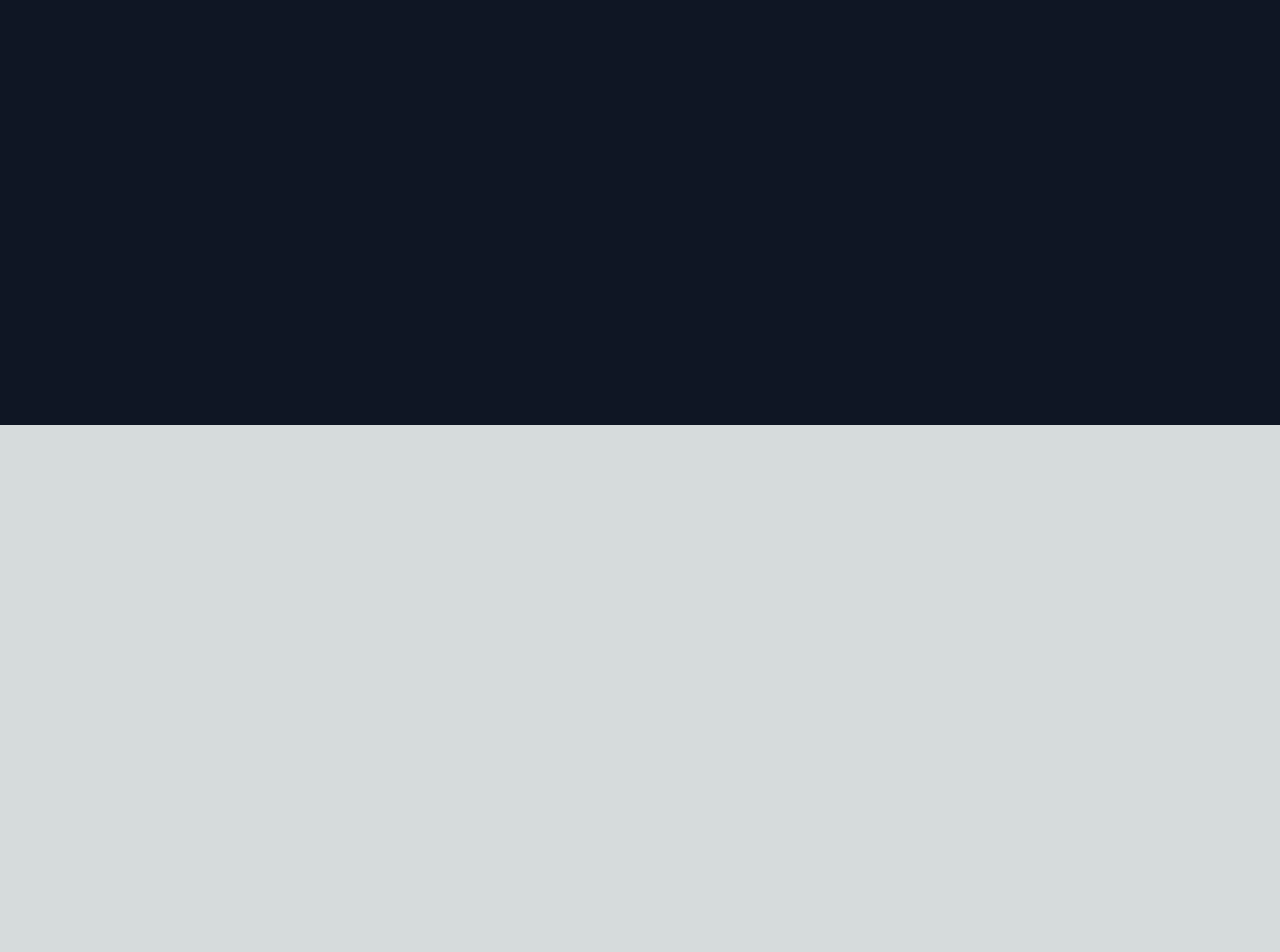
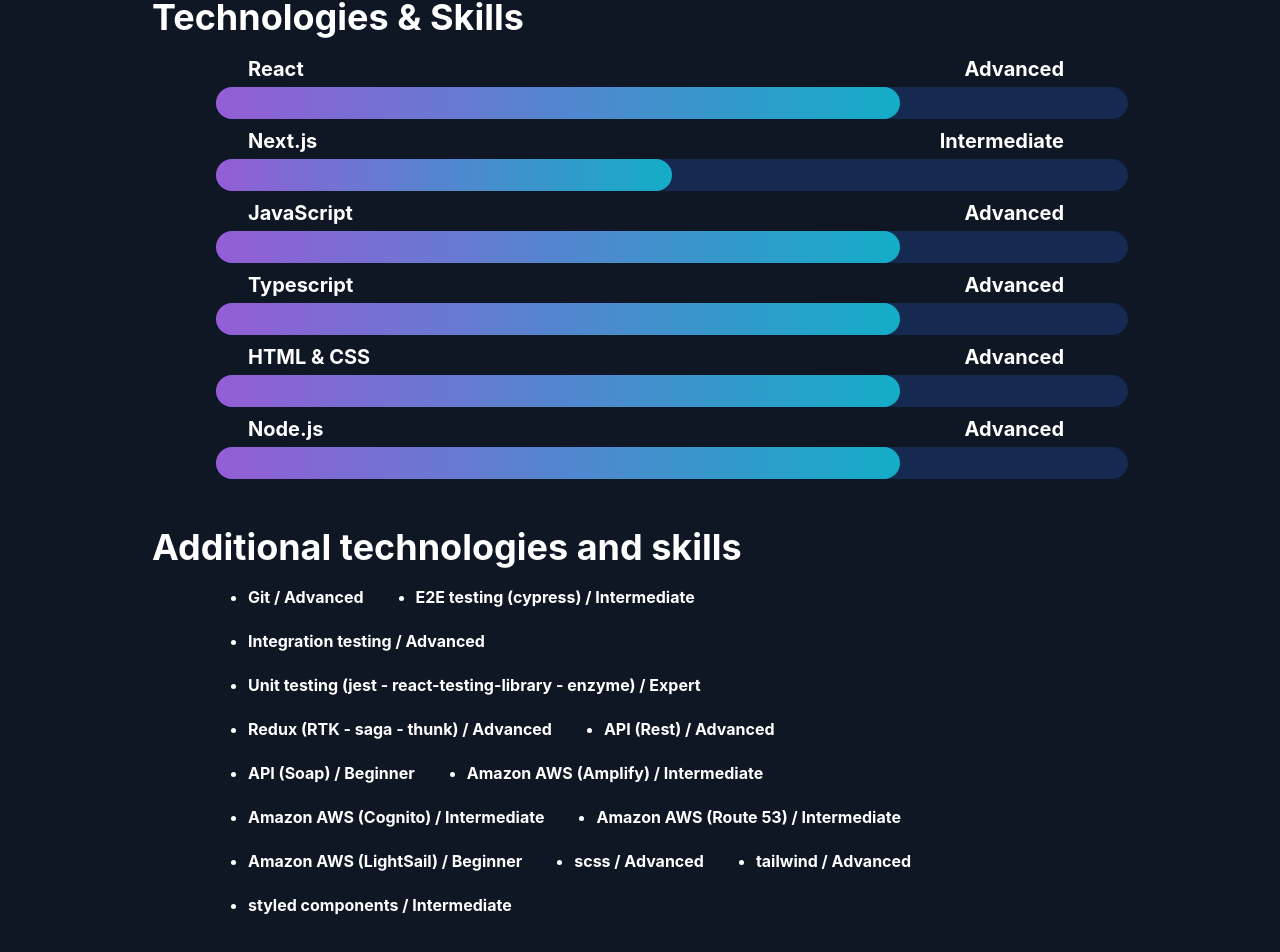
Before and after one commit to Omar300HP/My-Portfolio, a Next.js app: page / in a window 1280 px wide. Shown: the part 375-1327 px from the top of the page. Before the commit the page ends 800 px from the top, so only its background shows below. Built offline with nearby package versions, Linux system fonts and the light colour scheme.

Commit message:
feat: Skills & Skillbar

```diff
--- /dev/null
+++ b/src/components/Skillbar/Skillbar.jsx
@@ -0,0 +1,49 @@
+import { Col, Row, Typography } from "antd";
+import { SKILL_LEVELS } from "@/constants";
+import classNames from "classnames";
+
+const Skillbar = ({ skillName, skillLevel, className, size = "large" }) => {
+  return (
+    <div className={classNames("w-full", className)}>
+      <Row justify={"space-between pb-1"}>
+        <Col className="pl-8">
+          <Typography.Text
+            className={classNames("text-white text-xl font-bold", {
+              "text-xl": size === "large",
+              "text-base": size === "small",
+            })}
+          >
+            {skillName}
+          </Typography.Text>
+        </Col>
+        <Col className="pr-16">
+          <Typography.Text
+            className={classNames("text-white text-xl font-bold", {
+              "text-xl": size === "large",
+              "text-base": size === "small",
+            })}
+          >
+            {SKILL_LEVELS[skillLevel].label}
+          </Typography.Text>
+        </Col>
+      </Row>
+      <Row>
+        <Col span={24}>
+          <div
+            className={classNames("bg-[#162950] rounded-full", {
+              "h-8": size === "large",
+              "h-4": size === "small",
+            })}
+          >
+            <div
+              className="h-full rounded-full bg-linear-gradient "
+              style={{ width: `${SKILL_LEVELS[skillLevel].pecentage}%` }}
+            ></div>
+          </div>
+        </Col>
+      </Row>
+    </div>
+  );
+};
+
+export { Skillbar };
--- /dev/null
+++ b/src/components/Skillbar/Skillbar.module.css
@@ -0,0 +1,3 @@
+.bg-linear-gradient {
+  background: linear-gradient(270deg, #13adc7 0%, #6978d1 66.67%, #945dd6 100%);
+}
--- /dev/null
+++ b/src/components/Skillbar/index.jsx
@@ -0,0 +1 @@
+export { Skillbar } from "./Skillbar";
--- /dev/null
+++ b/src/components/StaticContent/Skills.jsx
@@ -0,0 +1,35 @@
+import { PRIMARY_SKILLS, SECONDARY_SKILLS, SKILL_LEVELS } from "@/constants";
+import { Skillbar } from "@/components/Skillbar";
+import { Card, Space, Typography } from "antd";
+
+const Skills = () => {
+  return (
+    <Card className="bg-bgblack w-[80%] border-none">
+      <Typography.Title className="text-white text-4xl font-bold">
+        Technologies & Skills
+      </Typography.Title>
+      <Space direction="vertical" className="pl-16 w-full">
+        {PRIMARY_SKILLS.map((skill) => (
+          <Skillbar
+            skillName={skill.name}
+            skillLevel={skill.level}
+            key={skill.name}
+          />
+        ))}
+      </Space>
+
+      <Typography.Title className="text-white text-4xl font-bold mt-12">
+        Additional technologies and skills
+      </Typography.Title>
+      <ul className="flex flex-row justify-start items-start flex-wrap w-[80%] gap-5 pl-16 list-disc">
+        {SECONDARY_SKILLS.map((skill) => (
+          <li key={skill.name} className="text-white text-base font-bold ml-8">
+            {skill.name} / {SKILL_LEVELS[skill.level].label}
+          </li>
+        ))}
+      </ul>
+    </Card>
+  );
+};
+
+export { Skills };
--- a/src/components/StaticContent/index.jsx
+++ b/src/components/StaticContent/index.jsx
@@ -1,2 +1,3 @@
 export { Summary } from "./Summary";
 export { Hello } from "./Hello";
+export { Skills } from "./Skills";
--- a/src/constants.js
+++ b/src/constants.js
@@ -1,2 +1,45 @@
 export const GITHUB_LINK = process.env.NEXT_PUBLIC_GITHUB_LINK;
 export const LINKEDIN_LINK = process.env.NEXT_PUBLIC_LINKEDIN_LINK;
+
+export const SKILL_LEVELS_ENUM = {
+  Beginner: "Beginner",
+  Intermediate: "Intermediate",
+  Advanced: "Advanced",
+  Expert: "Expert",
+};
+
+export const SKILL_LEVELS = {
+  [SKILL_LEVELS_ENUM.Beginner]: { label: "Beginner", pecentage: 25 },
+  [SKILL_LEVELS_ENUM.Intermediate]: { label: "Intermediate", pecentage: 50 },
+  [SKILL_LEVELS_ENUM.Advanced]: { label: "Advanced", pecentage: 75 },
+  [SKILL_LEVELS_ENUM.Expert]: { label: "Expert", pecentage: 100 },
+};
+
+export const PRIMARY_SKILLS = [
+  { name: "React", level: SKILL_LEVELS_ENUM.Advanced },
+  { name: "Next.js", level: SKILL_LEVELS_ENUM.Intermediate },
+  { name: "JavaScript", level: SKILL_LEVELS_ENUM.Advanced },
+  { name: "Typescript", level: SKILL_LEVELS_ENUM.Advanced },
+  { name: "HTML & CSS", level: SKILL_LEVELS_ENUM.Advanced },
+  { name: "Node.js", level: SKILL_LEVELS_ENUM.Advanced },
+];
+
+export const SECONDARY_SKILLS = [
+  { name: "Git", level: SKILL_LEVELS_ENUM.Advanced },
+  { name: "E2E testing (cypress)", level: SKILL_LEVELS_ENUM.Intermediate },
+  { name: "Integration testing", level: SKILL_LEVELS_ENUM.Advanced },
+  {
+    name: "Unit testing (jest - react-testing-library - enzyme)",
+    level: SKILL_LEVELS_ENUM.Expert,
+  },
+  { name: "Redux (RTK - saga - thunk)", level: SKILL_LEVELS_ENUM.Advanced },
+  { name: "API (Rest)", level: SKILL_LEVELS_ENUM.Advanced },
+  { name: "API (Soap)", level: SKILL_LEVELS_ENUM.Beginner },
+  { name: "Amazon AWS (Amplify)", level: SKILL_LEVELS_ENUM.Intermediate },
+  { name: "Amazon AWS (Cognito)", level: SKILL_LEVELS_ENUM.Intermediate },
+  { name: "Amazon AWS (Route 53)", level: SKILL_LEVELS_ENUM.Intermediate },
+  { name: "Amazon AWS (LightSail)", level: SKILL_LEVELS_ENUM.Beginner },
+  { name: "scss", level: SKILL_LEVELS_ENUM.Advanced },
+  { name: "tailwind", level: SKILL_LEVELS_ENUM.Advanced },
+  { name: "styled components", level: SKILL_LEVELS_ENUM.Intermediate },
+];
--- a/src/pages/index.js
+++ b/src/pages/index.js
@@ -1,7 +1,7 @@
 import { Poppins } from "next/font/google";
 import { Navbar } from "@/components/Navbar";
 import { Card, Layout, Space } from "antd";
-import { Hello, Summary } from "@/components/StaticContent";
+import { Hello, Skills, Summary } from "@/components/StaticContent";
 
 const font = Poppins({ subsets: ["latin"], weight: "400" });
 
@@ -10,13 +10,15 @@
     <main className={` min-h-screen bg-bgblack ${font.className}`}>
       <Layout className="min-h-screen min-w-full bg-bgblack">
         <Navbar />
-        <Layout.Content className="flex flex-col justify-start items-center pt-12">
-          <Card className="bg-bgblack max-w-fit border-none">
+        <Layout.Content className="flex flex-col justify-start items-center pt-12 w-full">
+          <Card className="bg-bgblack w-[80%] border-none">
             <Space direction="vertical" size="large" className="w-full">
               <Hello />
               <Summary className={"pl-16"} />
             </Space>
           </Card>
+
+          <Skills />
         </Layout.Content>
       </Layout>
     </main>
--- a/src/styles/globals.css
+++ b/src/styles/globals.css
@@ -25,3 +25,7 @@
     )
     rgb(var(--background-start-rgb));
 }
+
+.bg-linear-gradient {
+  background: linear-gradient(270deg, #13adc7 0%, #6978d1 66.67%, #945dd6 100%);
+}
--- a/tailwind.config.js
+++ b/tailwind.config.js
@@ -1,5 +1,6 @@
 /** @type {import('tailwindcss').Config} */
 module.exports = {
+  important: true,
   content: [
     "./src/pages/**/*.{js,ts,jsx,tsx,mdx}",
     "./src/components/**/*.{js,ts,jsx,tsx,mdx}",
```
